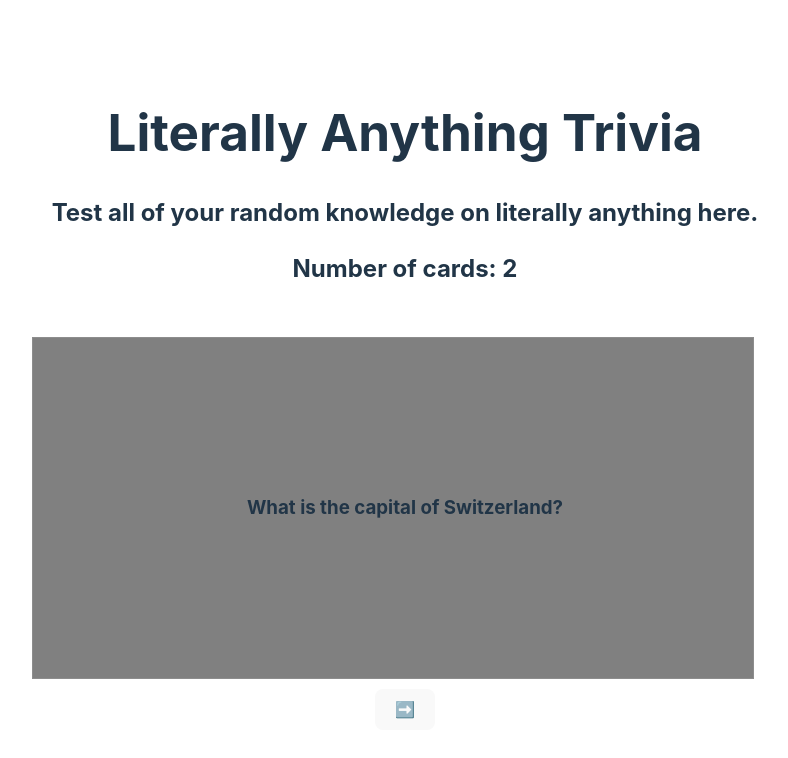
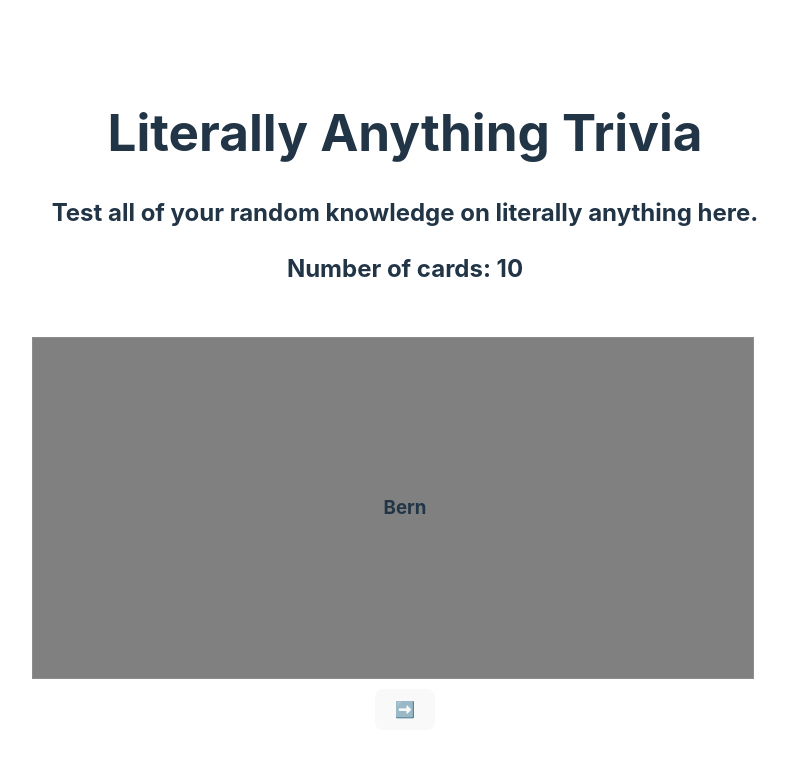
Before and after one commit to emmmali/web102_project2, a React (Vite) app: page / in a window 1280 px wide. Shown: the top 758 px of the page, without its empty margins (235-1023 px from the left). Built offline with nearby package versions, Linux system fonts and the light colour scheme.

Commit message:
all functionality added

```diff
--- a/src/App.jsx
+++ b/src/App.jsx
@@ -6,7 +6,7 @@ const App = () => {
 
   const [count, setCount] = useState(0);
 
-  const updateCount = () => {
+  const handleButtonClick = () => {
 
     if (count >= 9) {
       setCount(0);
@@ -18,11 +18,25 @@ const App = () => {
 
   }
 
-  const handleFlashcardClick = () => {}
+  // const [flip, setFlip] = useState(false);
+
+  // const [flip, setFlip] = useState(false);
 
   var questions = ["What is the capital of Switzerland?", "How many pickled peppers did Peter Piper pick?", "Who won the 1966 Superbowl?", "Which airport has the most flights per day?", "What is the current record for the longest sushi roll ever created?", "What happens when a groundhog sees its shadow?", "Which English word has the most synonyms?", "Which month has the most birthdays?", "What is my gf's name?", "Pee?"];
 
   var randomTrivia = [{"What is the capital of Switzerland?": "Bern"}, {"How many pickled peppers did Peter Piper pick?": "As many as he wished."}, {"Who won the 1966 Superbowl?":"The Green Bay Packers"}, {"Which airport has the most flights per day?":"Hartsfield–Jackson Atlanta International Airport (ATL)"}, {"What is the current record for the longest sushi roll ever created?": "2,844.61 m (9,332 ft 8 in)"}, {"What happens when a groundhog sees its shadow?": "Winter will go on for six more weeks."}, {"Which English word has the most synonyms?": "'Drunk', with over 2985 synonyms."}, {"Which month has the most birthdays?":"August"}, {"What is my gf's name?":"ur mom"}, {"Pee?":"Poo."}];
+
+  // var isAnswer = true;
+
+  // const handleFlashcardClick = () => {
+  //   if (isAnswer == false) {
+  //     isAnswer = true;
+  //   }
+  //   else {
+  //     isAnswer = false;
+  //   }
+
+  // }
 
   return (
     <div className="App">
@@ -40,15 +54,15 @@ const App = () => {
 
        <h2>
           {/* Call the count state variable to display the # of cards. */}
-          Number of cards: 2
+          Number of cards: 10
         </h2>
 
       </div>
-      <FlashCard info={questions[count]}/>
+      <FlashCard question={questions[count]} answer={randomTrivia[count][questions[count]]}/>
 
       {/* <FlashCard info={randomTrivia[count][questions[count]]}/> */}
 
-      <button onClick={updateCount}>
+      <button onClick={handleButtonClick}>
             ➡️
       </button>
 
--- a/src/components/FlashCard.jsx
+++ b/src/components/FlashCard.jsx
@@ -1,16 +1,25 @@
 import React from "react";
+import { useState } from 'react';
 
 const FlashCard = (props) => {
 
+        const [flip, setFlip] = useState(false);
+
         return (
                 // Add a flashcard within a container
-                <div className="container">
+                <div className="container" onClick={() => setFlip(!flip)}>
+                {/* <div className="container"> */}
 
-                <div className="flashcard">
+                <div className="flashcard" >
+
 
                         <h3>
-                        {props.info}
+
+
+                        {flip ? props.question : props.answer}
+
                         </h3>
+
 
                 </div>
                 </div>
```
